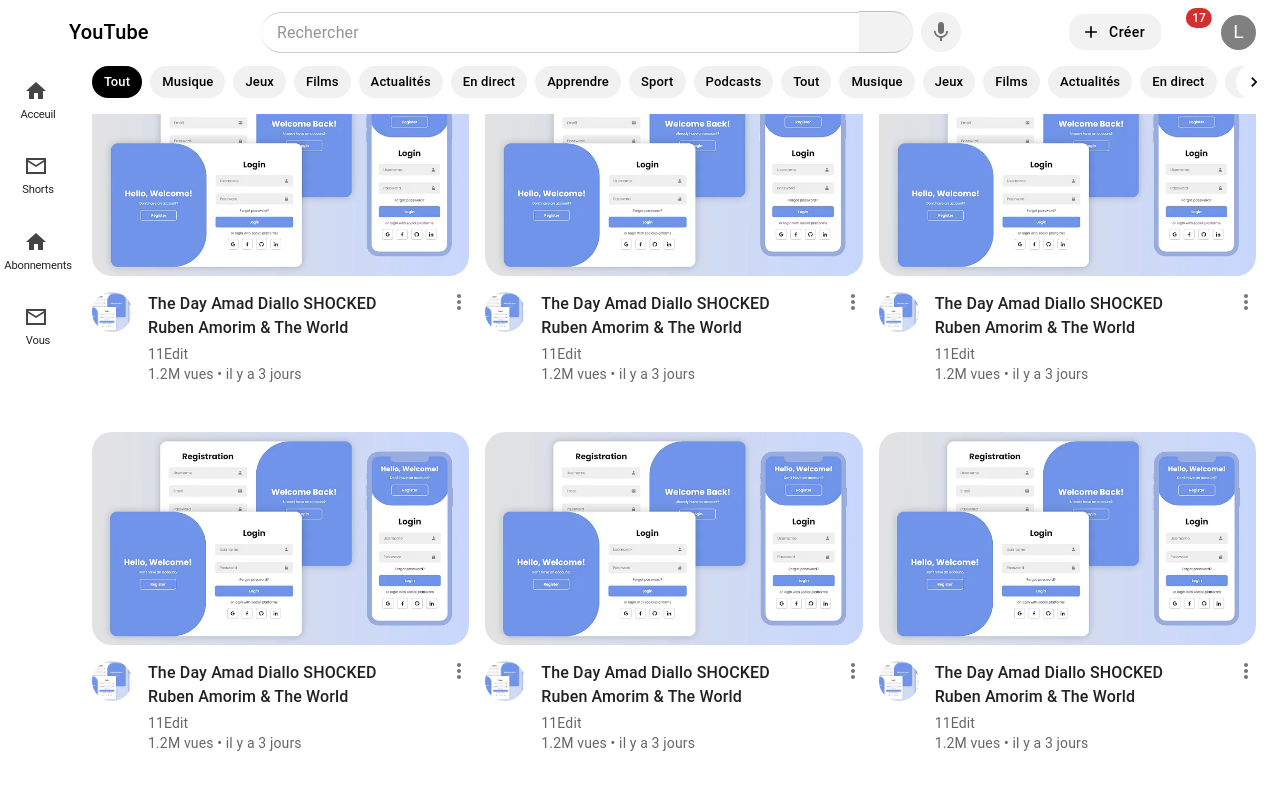
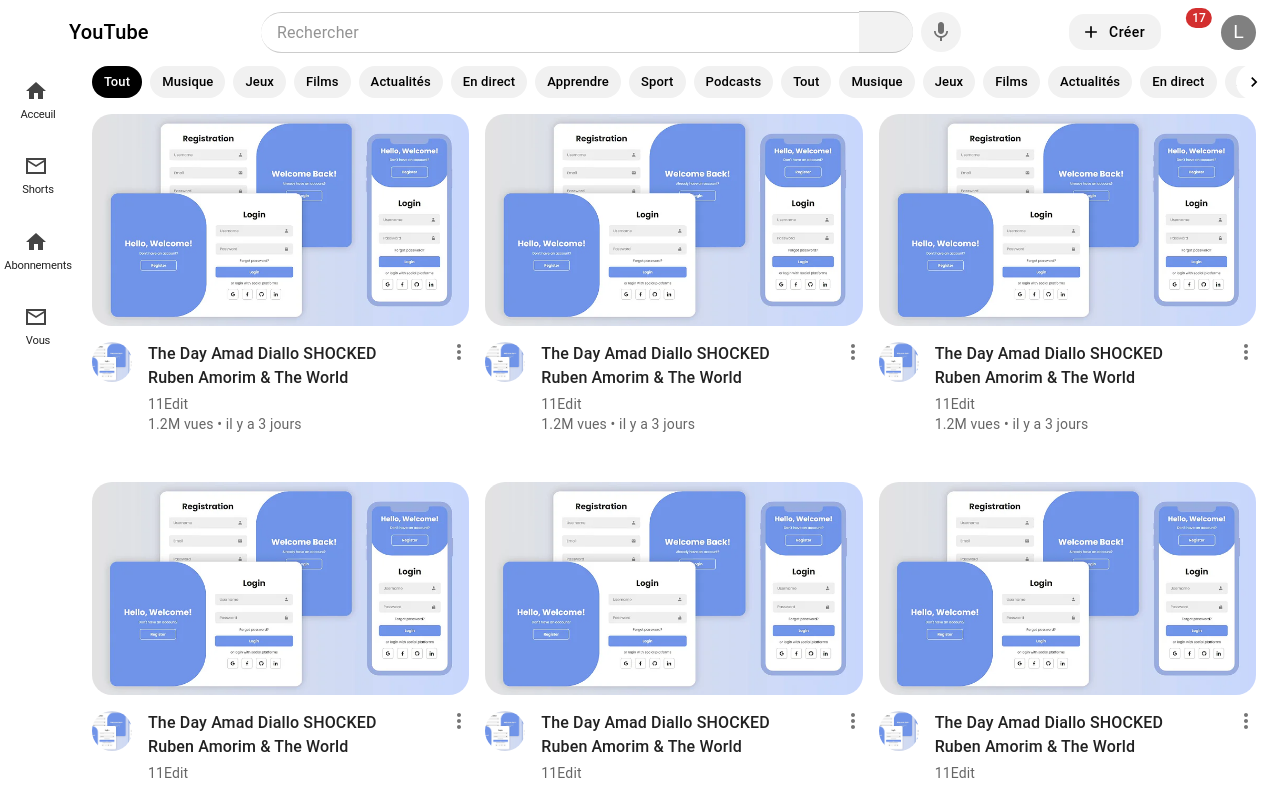
Before and after one commit to JulsDev-25/youtube-clone, a React (Vite) app: page / in a window 1280 px wide. Shown: the top 785 px of the page. Built offline with nearby package versions, Linux system fonts and the light colour scheme; some icons are missing.

Commit message:
Apply a blur effect on the top section of the page

```diff
--- a/src/components/NavBar/index.jsx
+++ b/src/components/NavBar/index.jsx
@@ -140,7 +140,7 @@ const NavBar = ({setOpenDrawer, openDrawer}) => {
 
   return (
     <Box sx={{ flexGrow: 1, m: 0, p: 0, position: 'sticky', top: 0, zIndex: 100 }}>
-      <AppBar position="relative" sx={{ backgroundColor: '#fff', color: 'black', boxShadow: 'none', p: 0, m: 0 }}>
+      <AppBar position="relative" sx={{ backgroundColor: '#fffc', backdropFilter: 'blur(10px)', color: 'black', boxShadow: 'none', p: 0, m: 0 }}>
         <Toolbar sx={{ display: 'flex', justifyContent: 'space-between' }}>
           {/*logo section */}
           <Box sx={{display: 'flex', alignItems: 'center', marginRight: '20px'}}>
--- a/src/layourts/main/index.jsx
+++ b/src/layourts/main/index.jsx
@@ -279,12 +279,12 @@ const Main = () => {
             <Box sx={{ display: 'flex', }}>
                 <SideBar open={openDrawer} sideBarRef={sideBarRef} />
                 <Box component="main" sx={{ flexGrow: 1, px: 3, overflow: "hidden" }}>
-                  <Box sx={{width: `calc(100% - ${sideBarwidth}px - 48px)`, position: 'fixed', top: '64px', backgroundColor: '#fff'}} >
+                  <Box sx={{width: `calc(100% - ${sideBarwidth}px - 48px)`, position: 'fixed', top: '64px', backgroundColor: '#fffc', backdropFilter: 'blur(10px)'}} >
                     <TabFilter />
                   </Box>
 
                   {/* First section video card */}
-                  <Grid container spacing={2}>
+                  <Grid container spacing={2} sx={{ mt: '50px'}}>
                     {Videos.map((video, index) => (
                       <VideoCard
                         key={index}
```
